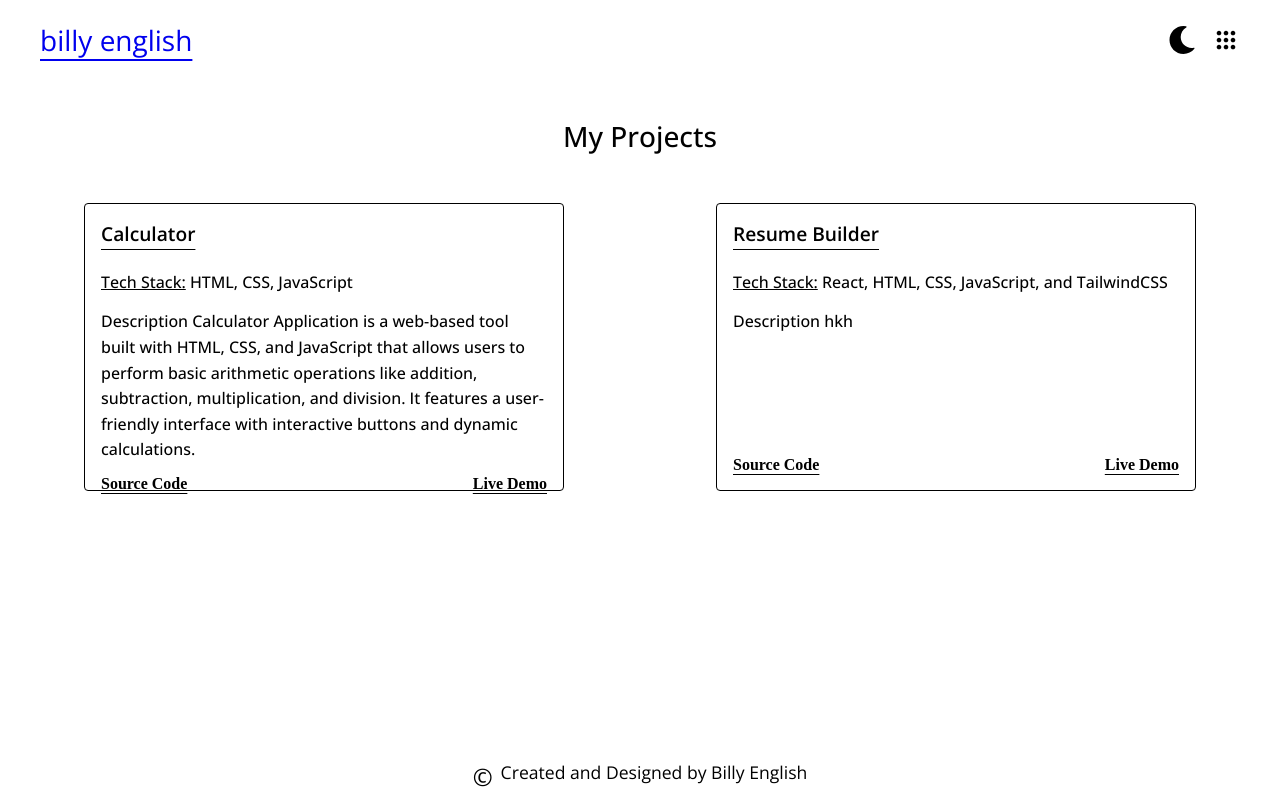
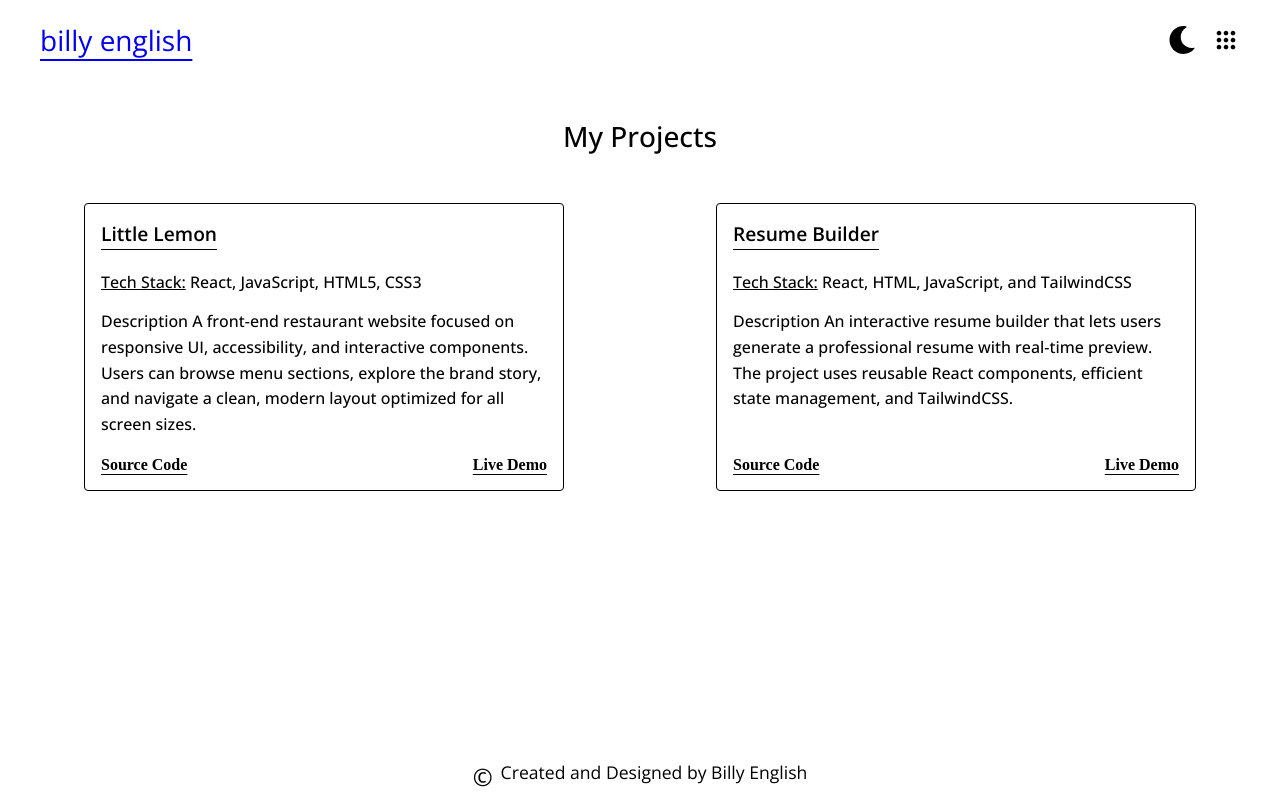
Before and after one commit to billyenglish/billy-portfolio, a React (Vite) app: page /#/projects in a window 1280 px wide. Built offline with nearby package versions, Linux system fonts and the light colour scheme; a web font is replaced by a local one.

Commit message:
Updated project card positioning.

```diff
--- a/src/component/Projects.tsx
+++ b/src/component/Projects.tsx
@@ -2,6 +2,7 @@ import Nav from "./Nav";
 import Footer from "./Footer";
 import ProjectCards from "../subcomponent/ProjectCards";
 import "../assets/styles/projects.css";
+import "../assets/media_queries/projects_query.css"
 
 const Projects = () => {
 
@@ -16,20 +17,23 @@ const Projects = () => {
                 <div id="project_container">
 
                     <ProjectCards
-                        title="Calculator"
-                        subtitle="HTML, CSS, JavaScript"
+                        title="Little Lemon"
+                        subtitle="React, JavaScript, HTML5, CSS3"
                         description="
-                            Calculator Application is a web-based tool built with HTML, CSS,
-                            and JavaScript that allows users to perform basic arithmetic operations
-                            like addition, subtraction, multiplication, and division. It features a
-                            user-friendly interface with interactive buttons and dynamic calculations.
+                            A front-end restaurant website focused on responsive UI, accessibility,
+                            and interactive components. Users can browse menu sections, explore the
+                            brand story, and navigate a clean, modern layout optimized for all screen
+                            sizes.
                         "
                     />
 
                     <ProjectCards
                         title="Resume Builder"
-                        subtitle="React, HTML, CSS, JavaScript, and TailwindCSS"
-                        description="hkh
+                        subtitle="React, HTML, JavaScript, and TailwindCSS"
+                        description="
+                            An interactive resume builder that lets users generate a professional resume
+                            with real-time preview. The project uses reusable React components, efficient
+                            state management, and TailwindCSS.
                         "
                     />
 
```
